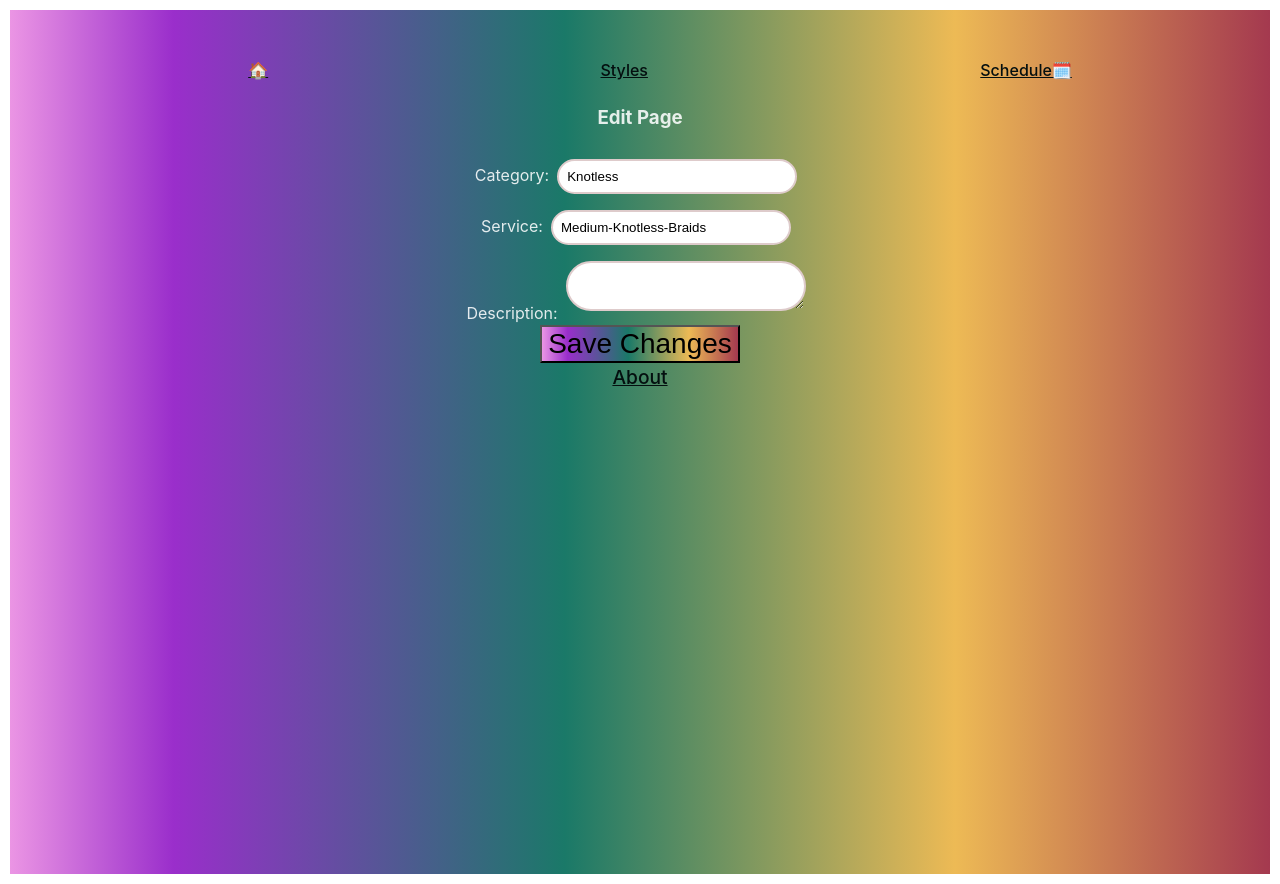
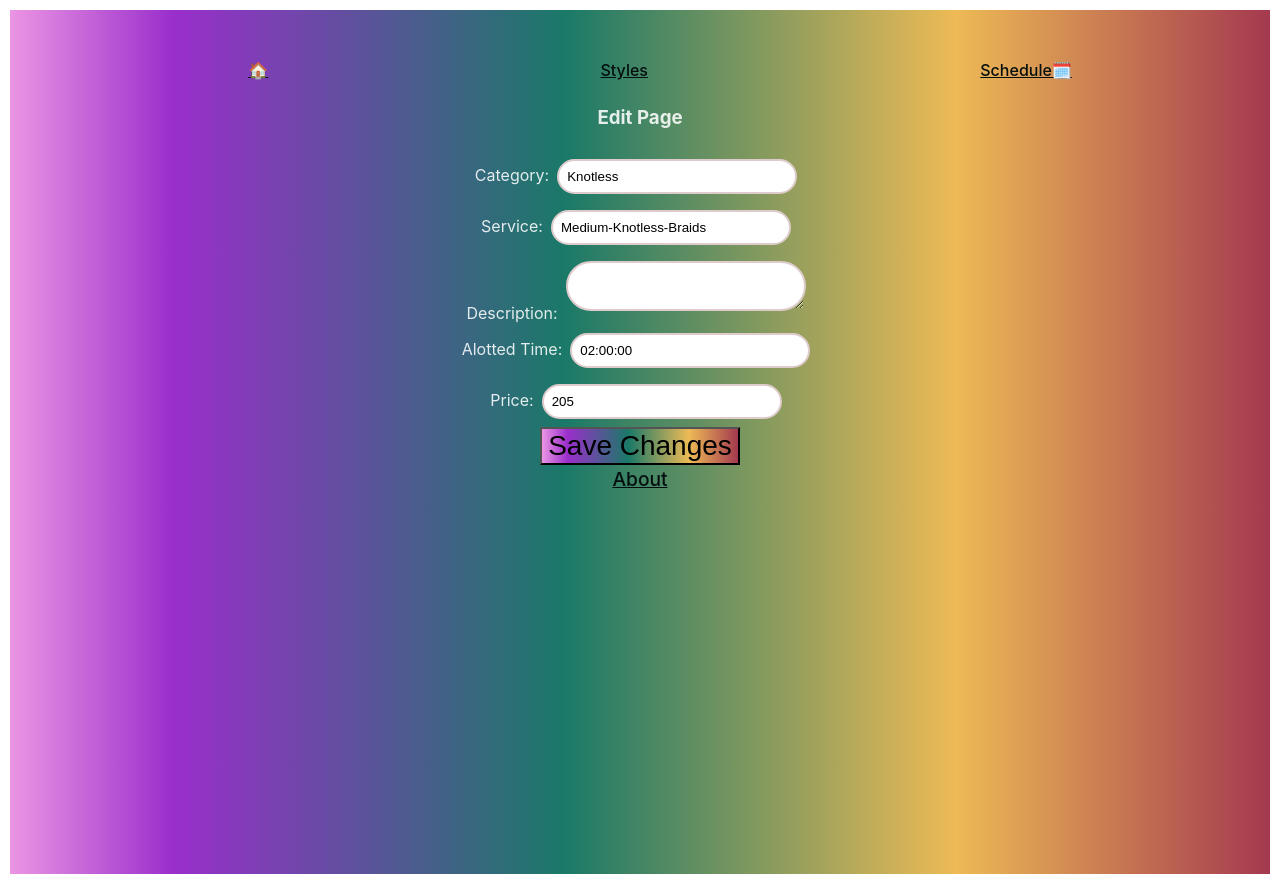
Before and after one commit to anickacodes/FrontEnd_Portfolio_Project, a React (Vite) app: page /styles/1 in a window 1280 px wide. Both pictures are taken after a click on the button "Edit". Built offline with nearby package versions, Linux system fonts and the light colour scheme; no server answers.

Commit message:
edit inputs updated to reflect db

```diff
--- a/src/components/Style.jsx
+++ b/src/components/Style.jsx
@@ -62,7 +62,7 @@ const Style = () => {
     <div className="each_style">
       <div>
         <label>
-          Style: {style.service}
+          Category: {style.category}
           <select value={value} onChange={handleChange}>
             <option value="default"></option>
             <option value={style.service}></option>
@@ -79,9 +79,13 @@ const Style = () => {
             <img src={style.image_url} alt="image" />
             <br />
             <div className="styleKeys">
-              <span>Category: {style.category} </span>
+              <span>Service:</span> {style.service}
               <br />
-              <span> Description: {style.description}</span>
+              <span> Description:</span> {style.description}
+              <span> Allotted time:</span> {style.duration}
+              <span> Price: $ {style.price}</span>
+
+
             </div>
           </div>
         ) : (
@@ -90,9 +94,11 @@ const Style = () => {
               <img src={localStyle.image_url} alt="image" />
               <br />
               <div className="styleKeys">
-                <span>Category: {localStyle.category} </span>
+                <span>Service: {localStyle.service} </span>
                 <br />
                 <span> Description: {localStyle.description}</span>
+                <span> Duration: {localStyle.duration}</span>
+                <span> Price: {localStyle.price}</span>
               </div>
             </div>
           </div>
--- a/src/pages/EditStyle.jsx
+++ b/src/pages/EditStyle.jsx
@@ -3,10 +3,10 @@ import { useLocation, useNavigate } from "react-router-dom";
 
 const EditStyle = () => {
   const {
-    state: { style }
+    state: { style },
   } = useLocation();
   const navigate = useNavigate();
-const API = import.meta.env.VITE_API_PORT
+  const API = import.meta.env.VITE_API_PORT;
 
   const [editStyle, setEditStyle] = useState({
     category: "",
@@ -16,7 +16,6 @@ const API = import.meta.env.VITE_API_PORT
     price: "",
     image_url: "",
   });
-
 
   useEffect(() => {
     if (style) {
@@ -32,24 +31,21 @@ const API = import.meta.env.VITE_API_PORT
     }));
   };
 
-  const handleSubmit =  async (se) => {
+  const handleSubmit = async (se) => {
     se.preventDefault();
-    console.log("Updated Style:", editStyle);
     try {
       const res = await fetch(`${API}/styles/${style.id}`, {
         method: "PUT",
         headers: {
-          'Content-Type': 'application/json',
+          "Content-Type": "application/json",
         },
         body: JSON.stringify(editStyle),
-      })
-      const updatedStyle = await res.json()
-      console.log('style updated', updatedStyle)
+      });
+      const updatedStyle = await res.json();
       navigate(`/styles/${style.id}`);
     } catch (err) {
-      console.error('Error Updating Style', err)
+      console.error("Error Updating Style", err);
     }
-
   };
 
   return (
@@ -85,7 +81,29 @@ const API = import.meta.env.VITE_API_PORT
           />
         </label>
         <br />
-
+        <label>
+          Alotted Time:
+          <input
+            id="duration"
+            type=""
+            name="duration"
+            value={editStyle.duration}
+            onChange={handleInputChange}
+          />
+        </label>{" "}
+        <br />
+        <label>
+          Price:
+          <input
+            id="price"
+            type="text"
+           max={5}
+            name="price"
+            value={editStyle.price}
+            onChange={handleInputChange}
+          />
+        </label>{" "}
+        <br />
         <button type="submit">Save Changes</button>
       </form>
     </div>
--- a/src/styles/Style.css
+++ b/src/styles/Style.css
@@ -7,8 +7,6 @@
     padding: 44px;
     margin: auto;
 }
-
-
 
 img {
     margin: 22px;
@@ -22,25 +20,27 @@ img {
 }
 
 .styleKeys {
-    font-size: larger;
+    width: fit-content;
+    font-size: 22px;
     font-weight: bold;
+    padding: 10px;
+    color: black;
+    border: 2px solid blue;
+    display: flex;
+    flex-direction: column;
 }
 
-.feature_buttons {
-    border: 2px solid green;
-    margin: 22px;
-    /* display: grid; */
+span {
+    color: rgb(202, 196, 194);
+    display: flex;
+    align-content: left;
 }
 
+.feature_buttons,
 .style_buttons {
-    /* margin: 22px; */
-
+    margin: 22px;
 }
 
-@media screen and (max-width: 768px) {
-    .each_style {
-        /* display: flex;
-        flex-direction: column; */
-        /* align-items: stretch; */
-    }
-}
+
+
+@media screen and (max-width: 768px) {}
```
